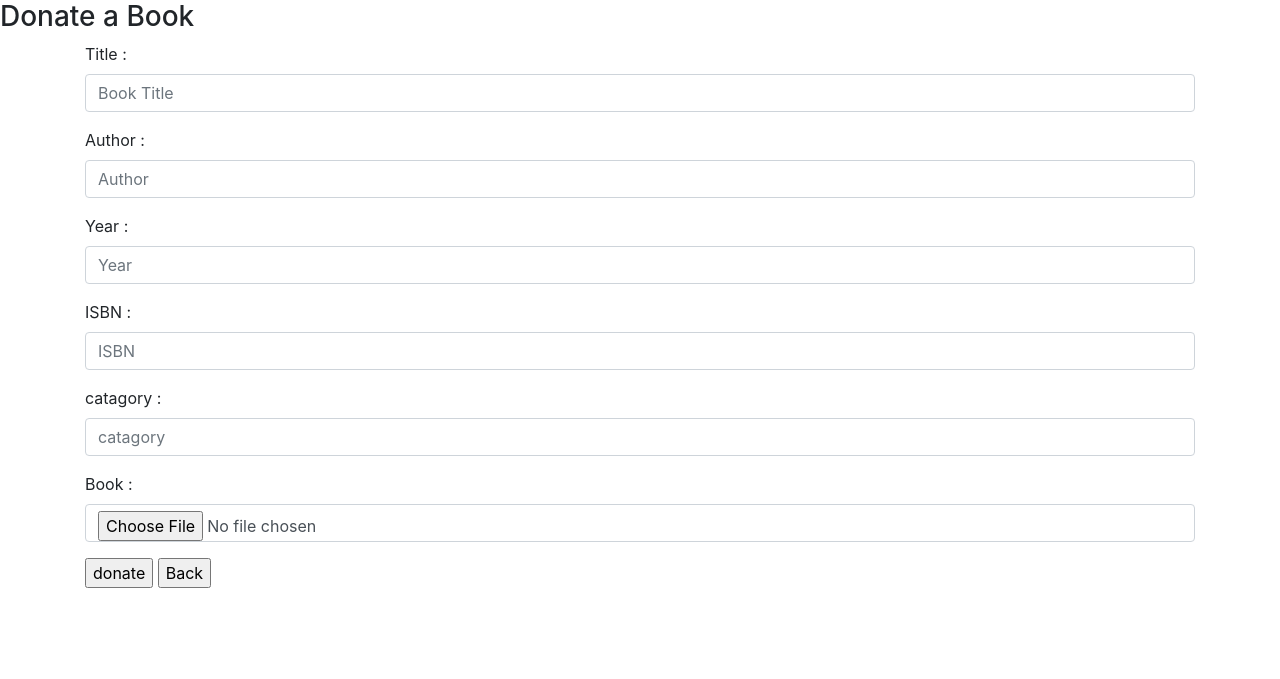
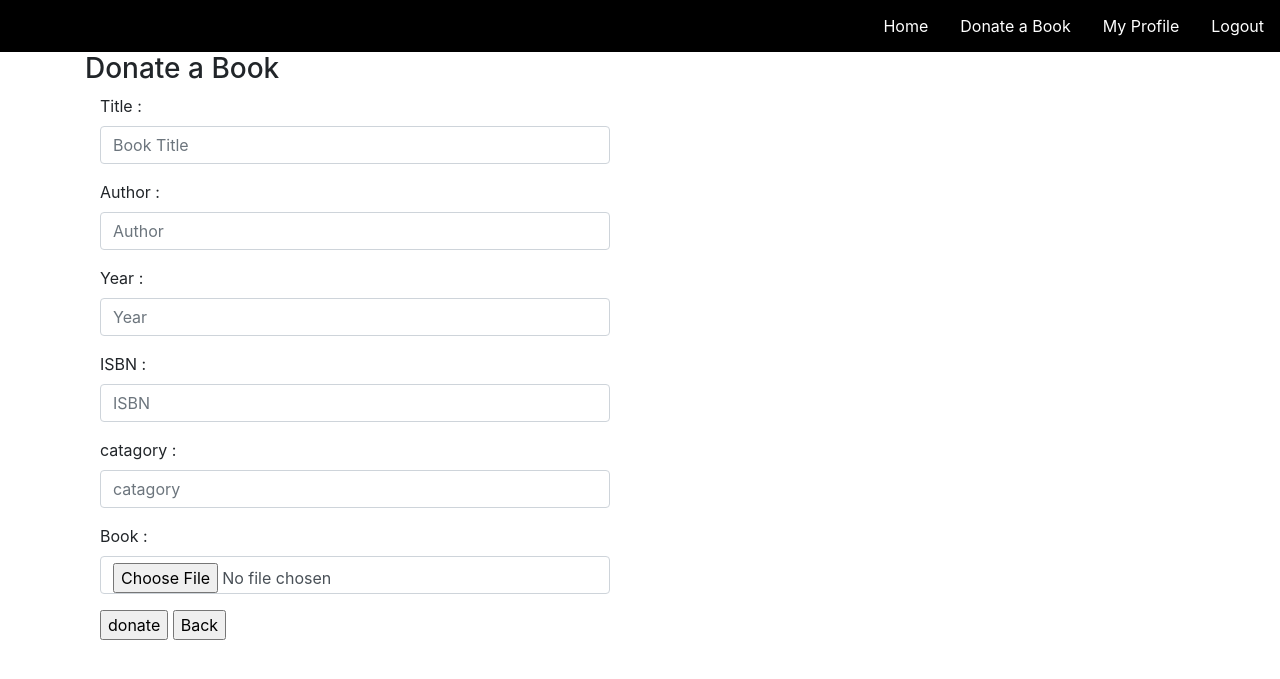
Before and after one commit to Akila-I/OOSD-Project, a PHP site: page /add_book.php in a window 1280 px wide. Shown: the top 679 px of the page. Run offline with PHP 8.4, Linux system fonts and the light colour scheme; the visitor is signed in with stand-in values (Sample User, id 1).

Commit message:
donate button replaced to top bar; css changed in add book page; remove from favorites feature added

```diff
--- a/src/Subscription.php
+++ b/src/Subscription.php
@@ -17,6 +17,7 @@
                 header("Location: index.php?msg=Please Login First");
             }
             require "classes/database_class.php";
+            require "top_menu_bar.php";
 
             $database_connection = new database();
 
--- a/src/add_book.php
+++ b/src/add_book.php
@@ -1,6 +1,5 @@
 <?php
 require_once __DIR__."/classes/database_class.php";
-
 session_start();
 $user = $_SESSION['userID'];
 
@@ -25,9 +24,15 @@ if (isset($_POST['Donate']))
     <link href="//maxcdn.bootstrapcdn.com/bootstrap/4.1.1/css/bootstrap.min.css" rel="stylesheet" id="bootstrap-css">
     <script src="//maxcdn.bootstrapcdn.com/bootstrap/4.1.1/js/bootstrap.min.js"></script>
     <link rel="stylesheet" href="style.css">
-    <title>Donate</title>
+    <link rel="stylesheet" href="./styles/lists_styles.css">
+    <title>Donate a Book</title>
 </head>
 <body>
+<?php require "top_menu_bar.php";?>
+    <div class="container login-container">
+    <div class="row">
+    <div class="col-md-6 login-form-1">
+
     <h3>Donate a Book</h3>
     <div class="container">
 
@@ -72,5 +77,8 @@ if (isset($_POST['Donate']))
     </form>
 
     </div>
+    </div>
+    </div>
+    </div>
 </body>
 </html>
--- a/src/homepage.php
+++ b/src/homepage.php
@@ -201,9 +201,6 @@ $finished = $database_connection->getUserFinishedBooks($_SESSION['userID']);
                 </tr></table>
 
         </div>
-
-        <!-- <a href=""><img src="f1.png" width="100" height="100"> </a>   --> <!-- Account -->
-        <a href="add_book.php"> <button>Donate a Book</button></a> <!-- Buy -->
     </div>
     </body>
 </html>
--- a/src/top_menu_bar.php
+++ b/src/top_menu_bar.php
@@ -21,7 +21,7 @@
 <div class="topnav">
     <a href="servers/logout_server.php">Logout</a>
     <a href="acc_view.php">My Profile</a>
-    <a href="#contact">Notifications</a>
+    <a href="add_book.php">Donate a Book</a>
     <a href="homepage.php">Home</a>
 
 </div>
```
Also changed, not shown: src/lists.php (+7 -0 lines).
